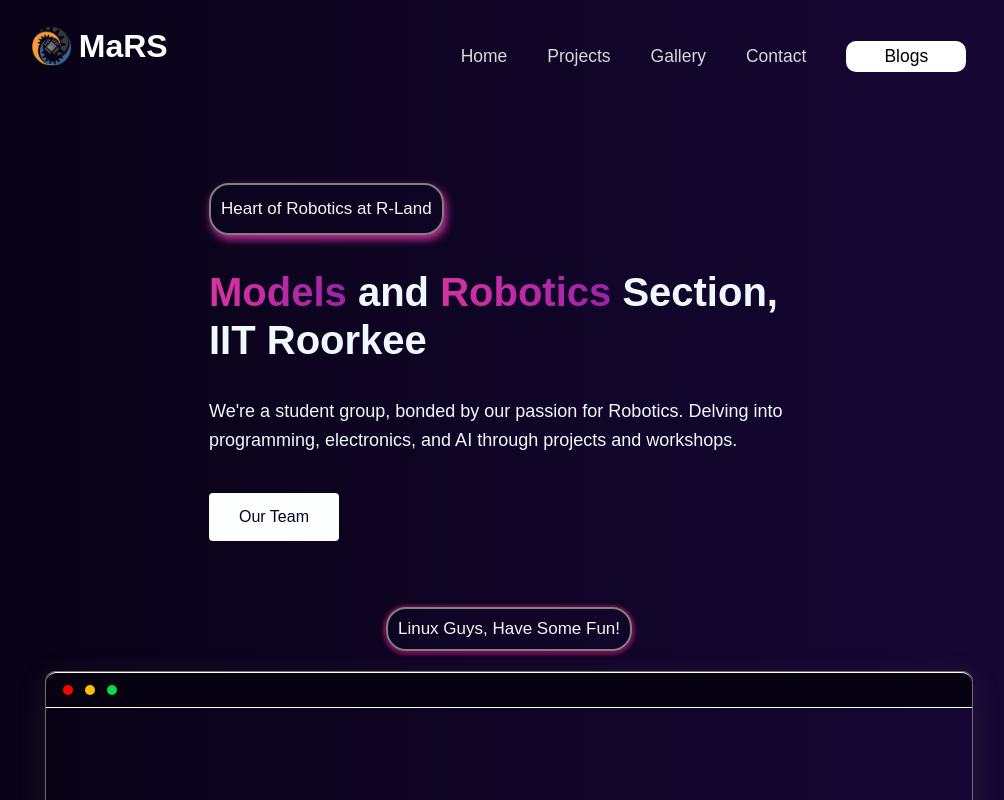
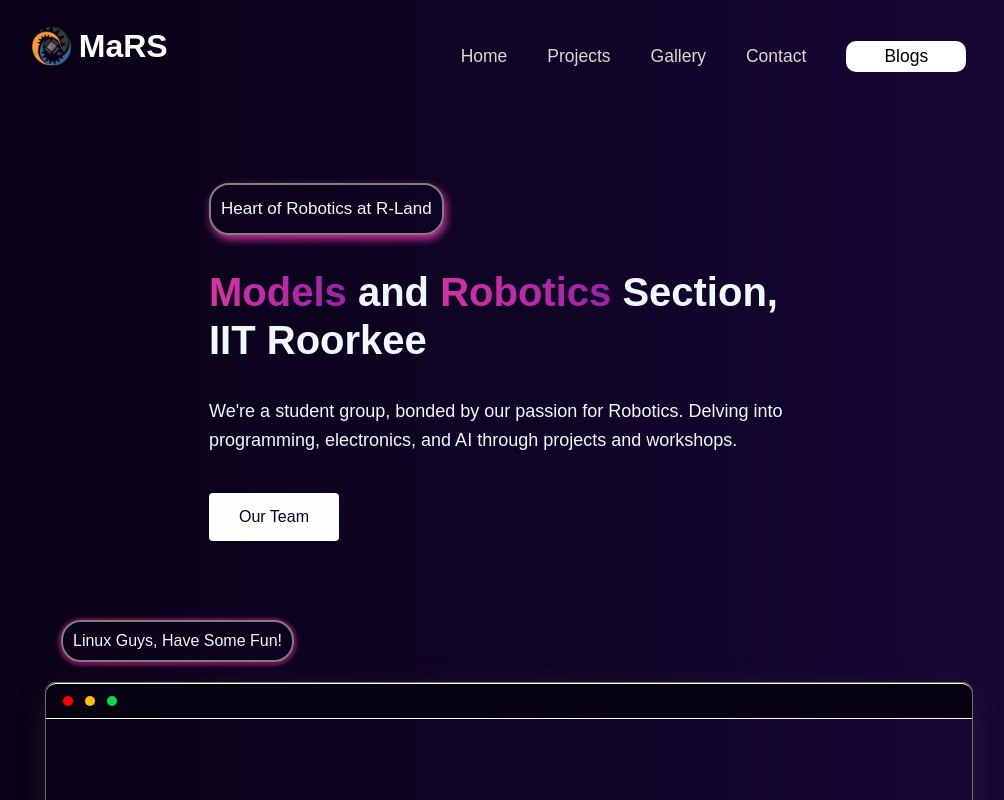
Before and after one commit to Saga690/marsiitr.github.io, a React (Create React App) app: page / in a window 1280 px wide. Shown: the top 800 px of the page, without its empty margins (131-1135 px from the left). Built offline with nearby package versions, Linux system fonts and the light colour scheme.

Commit message:
minor change

```diff
--- a/src/components/Home.js
+++ b/src/components/Home.js
@@ -72,8 +72,10 @@
 
       </main>
 
-      <div className='homepage-console-head'>
-        Linux Guys, Have Some Fun!
+      <div className='homepage-console-head-container'>
+        <div className='homepage-console-head'>
+          Linux Guys, Have Some Fun!
+        </div>
       </div>
       <div className='homepage-console'>
         <Console display={props.display} setDisplay={props.setDisplay} />
--- a/src/styles/Home.css
+++ b/src/styles/Home.css
@@ -95,12 +95,15 @@
   box-shadow: rgba(100, 100, 111, 0.2) 0px 7px 29px 0px;
 }
 
+.homepage-console-head-container {
+  width: 70vw;
+}
+
 .homepage-console-head {
   /* box-shadow: 2px #D632A1; */
   box-shadow: #6d0f50 0px 1px 3px 3px;
   font-family: Arial, Helvetica, sans-serif;
   padding: 10px;
-  font-size: 17px;
   color: whitesmoke;
   background-color: transparent;
   border: 2px solid gray;
```
